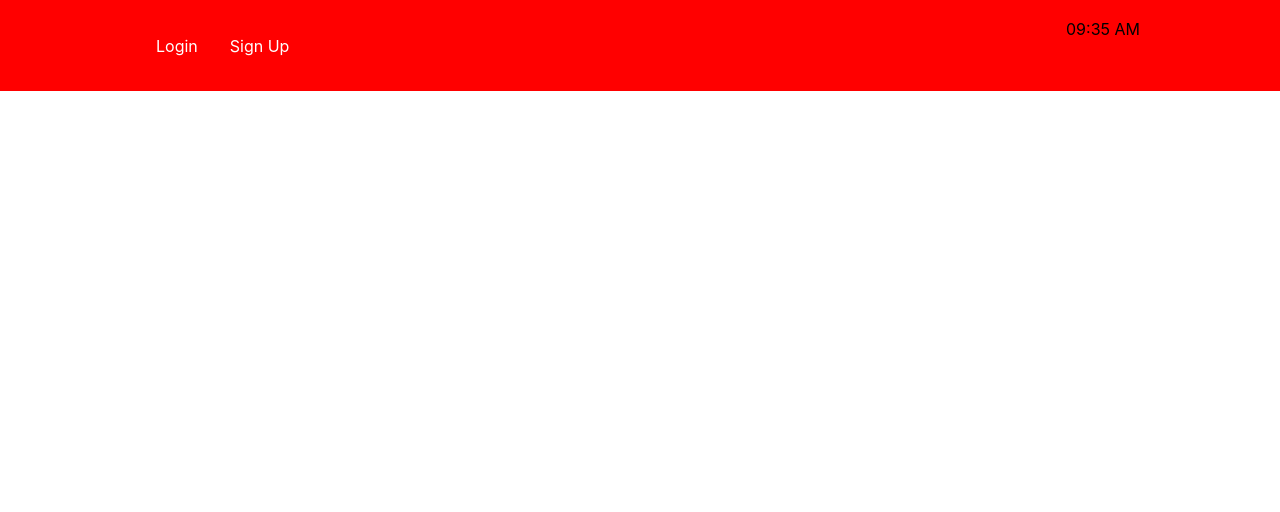
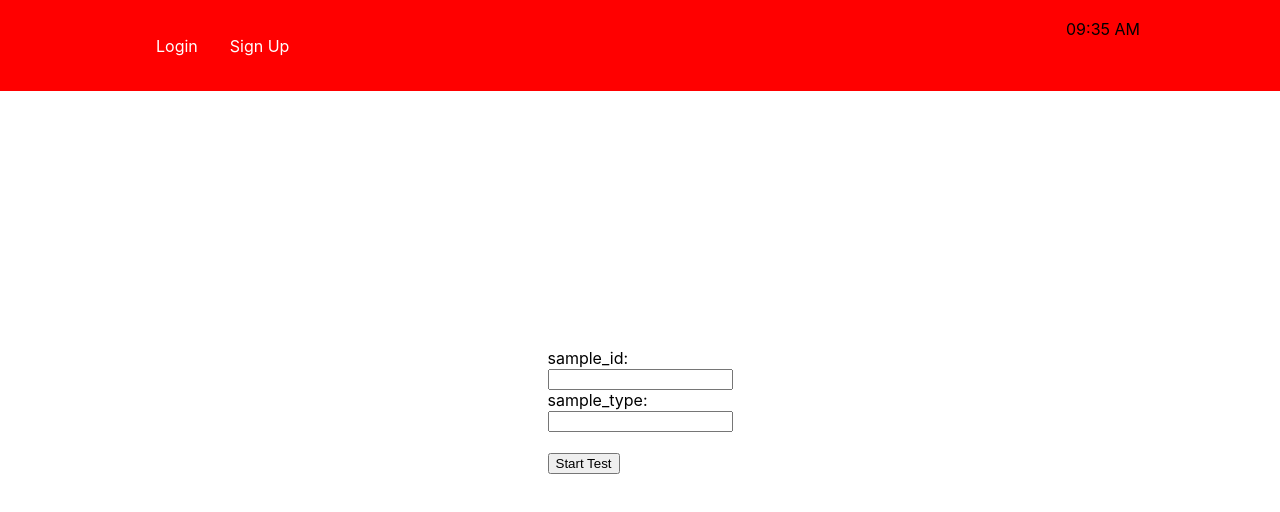
Before and after one commit to MayaankAshok/BioNovus, a React (Create React App) app in the folder code/nav-bar/: page /start_test in a window 1280 px wide. Shown: the top 512 px of the page. Built offline with nearby package versions, Linux system fonts and the light colour scheme.

Commit message:
start_test preliminary page and atlas connection done

```diff
--- a/code/nav-bar/src/App.js
+++ b/code/nav-bar/src/App.js
@@ -10,6 +10,7 @@ import Delete_S from "./pages/delete_S";
 import Display_U from "./pages/display_U";
 import Display_S from "./pages/display_S";
 import Home from "./pages/home";
+import Start_Test from "./pages/start_test";
 
 function App() {
 
@@ -39,6 +40,7 @@ function App() {
             <Route path="/delete_S" element={<Delete_S/>}></Route>
             <Route path="/display_U"></Route>
             <Route path="/display_S" element={<Display_S/>}></Route>
+            <Route path="/start_test" element={<Start_Test/>}></Route>
 
 
         </Routes>
--- a/code/nav-bar/src/pages/home.js
+++ b/code/nav-bar/src/pages/home.js
@@ -1,6 +1,14 @@
 import React from "react";
+import { Link,useNavigate } from "react-router-dom";
 
 function Home(){
+
+  const navigate = useNavigate()
+
+  const HandleStartTest = e => {
+    navigate("/start_test")
+  }
+
     return(
         <div
         style={{
@@ -9,7 +17,7 @@ function Home(){
             alignItems: "center",
             height: "80vh",
           }}>
-            <h3>Test start</h3>
+            <button onClick={() => HandleStartTest()}>Test start</button>
 
         </div>
     );
--- /dev/null
+++ b/code/nav-bar/src/pages/start_test.js
@@ -0,0 +1,54 @@
+import React, { useState } from "react";
+import axios from "axios";
+import { Link,useNavigate } from "react-router-dom";
+
+function Start_Test() {
+
+    const navigate = useNavigate()
+
+    const [formData, setFormData] = useState ({
+        s_id: '',
+        s_type: ''
+    });
+
+    const handleChange = e => {
+        const { name, value } = e.target;
+        setFormData(prevState => ({
+            ...prevState,
+            [name]: value
+        }));
+    };
+
+    const handleTestStart = async e => {
+        e.preventDefault();
+        try {
+          const response = await axios.post('http://localhost:5000/login', formData);
+          console.log(response.data)
+          navigate("/home")
+        } catch (error) {
+          console.error("Logging Error:", error)
+        }
+    }
+
+    return (
+        <div
+          style={{
+            display: "flex",
+            justifyContent: "center",
+            alignItems: "center",
+            height: "80vh",
+          }}
+        >
+        <form onSubmit={handleTestStart}>
+            <label for="s_id">sample_id:</label><br></br>
+            <input type="text" id="s_id" name="s_id" value={formData.s_id} onChange={handleChange}></input><br></br>
+            <label for="s_type">sample_type:</label><br></br>
+            <input type="text" id="s_type" name="s_type" value={formData.s_type} onChange={handleChange}></input><br></br>
+            <br></br>
+            <button type="submit" value="submit">Start Test</button>
+        </form>
+        </div>
+      );
+}
+
+export default Start_Test;
```
Also changed, not shown: 1 other file (tests, documents, lock files or other folders).
